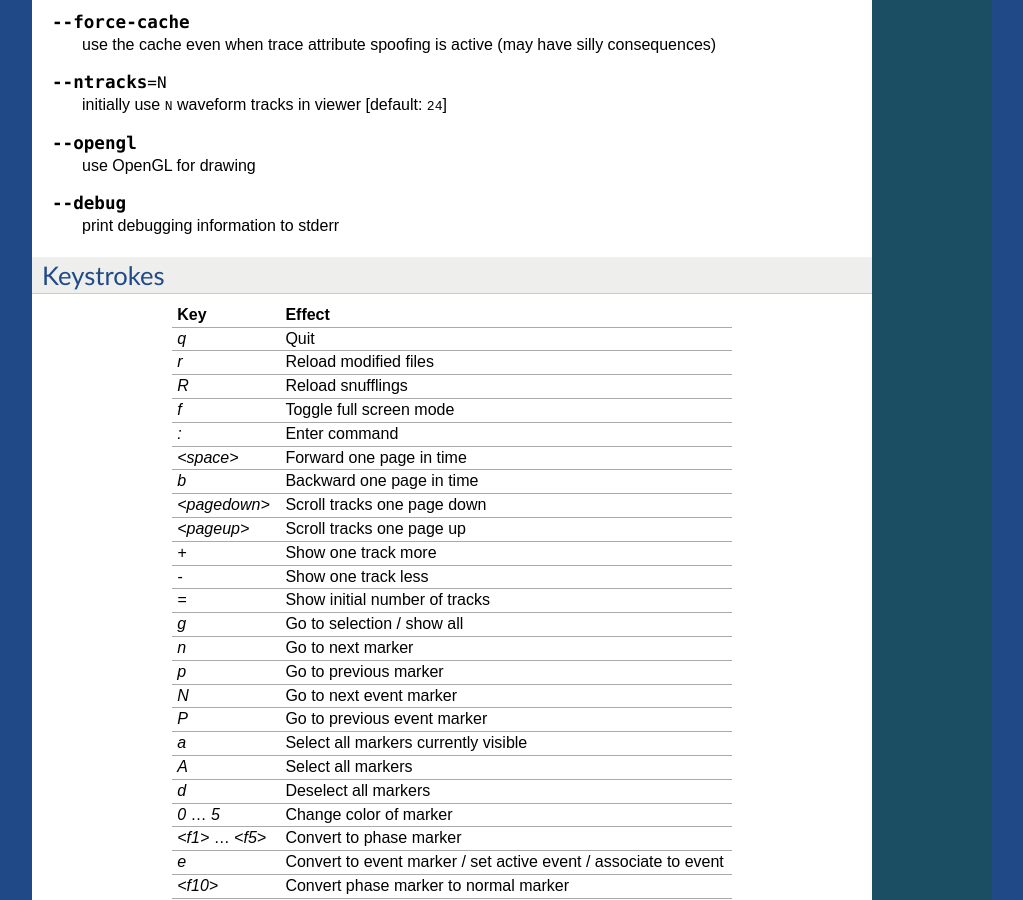
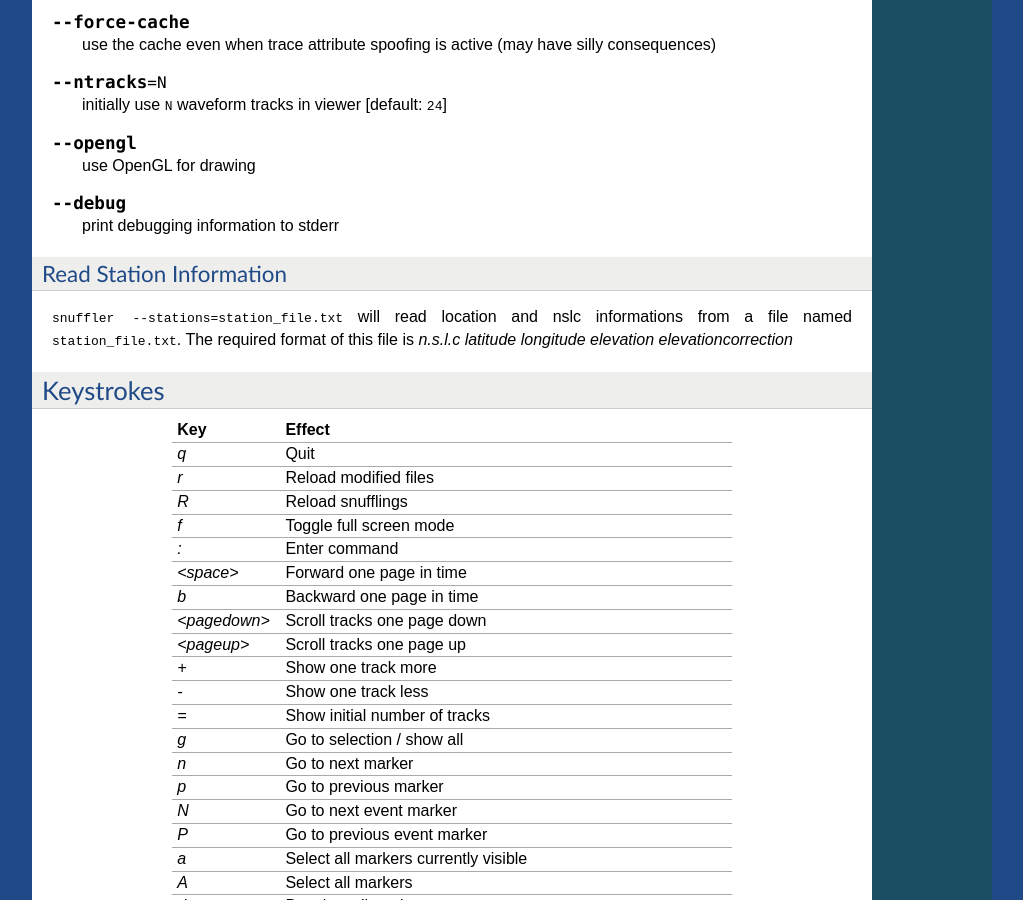
Before and after one commit to pyrocko/pyrocko, a Sphinx documentation site: the page built from doc/snuffler.rst, in a window 1280 px wide and 900 px high, scrolled down 1423 px. Shown: the whole window, without its empty margins (128-1151 px from the left). Built offline with Sphinx 7.4.7, drawn with Linux system fonts in a browser that asks for light colours.

Commit message:
documentation details added(a couple of months ago)

```diff
--- a/doc/snuffler.rst
+++ b/doc/snuffler.rst
@@ -99,6 +99,13 @@ Options
 .. option:: --debug
 
     print debugging information to stderr
+
+Read Station Information
+^^^^^^^^^^^^^^^^^^^^^^^^
+``snuffler --stations=station_file.txt``
+will read location and nslc informations from a file named ``station_file.txt``. The required format of this file is
+*n.s.l.c latitude longitude elevation elevationcorrection*
+
 
 
 Keystrokes
```
